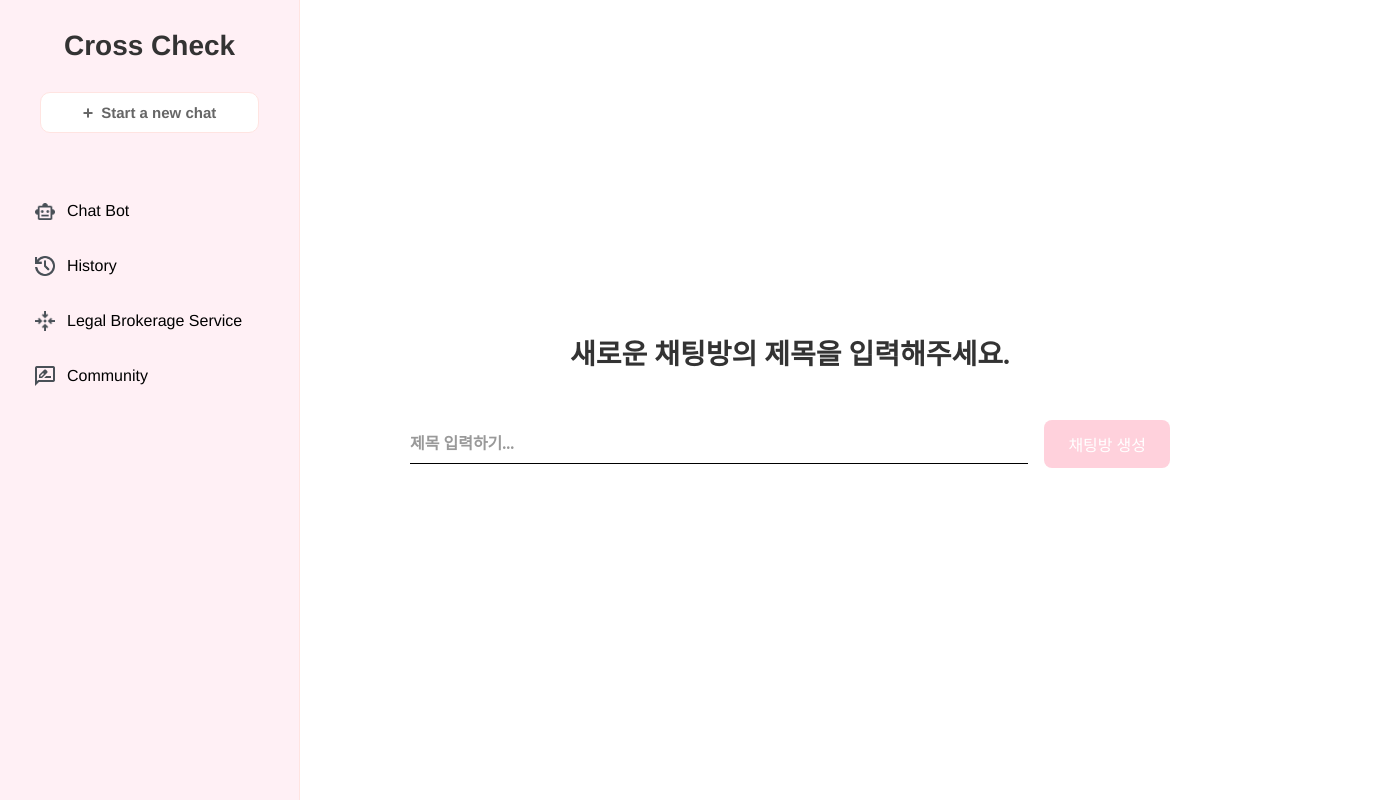
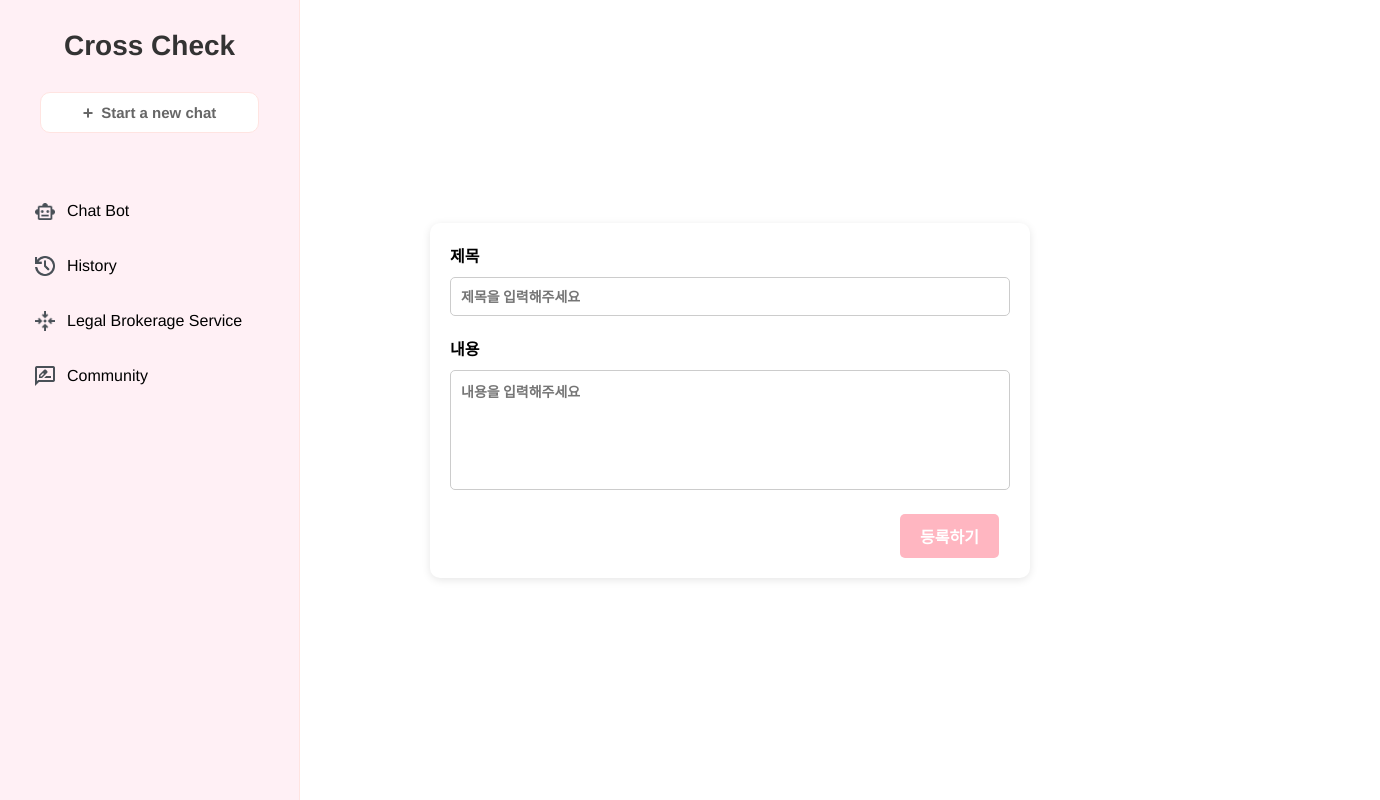
Before and after one commit to king-junho/CrossCheck-FE, a React (Create React App) app in the folder cross-check-fe/: page / in a window 1280 px wide. Shown: the whole page, 1380 px wide, since content can reach past the window. Built offline with nearby package versions, Linux system fonts and the light colour scheme; no server answers; a web font is replaced by a local one.

Commit message:
add : posting 페이지 생성

```diff
--- a/cross-check-fe/src/App.js
+++ b/cross-check-fe/src/App.js
@@ -1,14 +1,15 @@
 // src/App.js
-import React from 'react';
-import { BrowserRouter as Router, Route, Routes } from 'react-router-dom';
-import Sidebar from './Sidebar/components/Sidebar';
-import Login from './Login/components/Login';
-import Register from './Register/components/Register';
-import Chatbot from './Chatbot/components/Chatbot';
-import Community from './Community/components/Community';
-import History from './History/components/History';
-import LegalService from './LegalService/components/LegalService';
-import './App.css';
+import React from "react";
+import { BrowserRouter as Router, Route, Routes } from "react-router-dom";
+import Sidebar from "./Sidebar/components/Sidebar";
+import Login from "./Login/components/Login";
+import Register from "./Register/components/Register";
+import Chatbot from "./Chatbot/components/Chatbot";
+import Community from "./Community/components/Community";
+import History from "./History/components/History";
+import LegalService from "./LegalService/components/LegalService";
+import Posting from "./Community/components/Posting";
+import "./App.css";
 
 const AppLayout = ({ children }) => {
   return (
@@ -24,7 +25,7 @@ const App = () => {
     <Router>
       <Routes>
         {/* Public routes */}
-                        <Route path="/" element={<Chatbot />} />
+        <Route path="/" element={<Posting />} />
         <Route path="/login" element={<Login />} />
         <Route path="/register" element={<Register />} />
 
@@ -45,6 +46,8 @@ const App = () => {
             </AppLayout>
           }
         />
+        <Route path="/Posting" element={<Posting />} />
+
         <Route
           path="/history"
           element={
--- a/cross-check-fe/src/Community/components/Community.jsx
+++ b/cross-check-fe/src/Community/components/Community.jsx
@@ -1,10 +1,11 @@
-// src/Community/components/Community.jsx
 import React, { useState } from 'react';
+import { useNavigate } from 'react-router-dom'; // useNavigate import
 import CommunityBoard from './CommunityBoard';
 import '../css/community.css';
 
 const Community = () => {
   const [activeBoard, setActiveBoard] = useState('free'); // 'free' or 'scam'
+  const navigate = useNavigate(); // useNavigate 훅 사용
 
   return (
     <div className="community-container">
@@ -22,11 +23,14 @@ const Community = () => {
           >
             전세사기 게시판
           </button>
-                              <div className="tab-indicator" style={{
-                                    transform: `translateX(${activeBoard === 'free' ? '20px' : '180px'})`
-                              }} />
+          <div
+            className="tab-indicator"
+            style={{
+              transform: `translateX(${activeBoard === 'free' ? '20px' : '180px'})`,
+            }}
+          />
         </div>
-                        <button className="write-btn">
+        <button className="write-btn" onClick={() => navigate('/Posting')}>
           <span>+</span>
           write
         </button>
--- /dev/null
+++ b/cross-check-fe/src/Community/components/Posting.jsx
@@ -0,0 +1,55 @@
+import React from "react";
+import "../css/posting.css";
+import Sidebar from "../../Sidebar/components/Sidebar";
+import { useNavigate } from "react-router-dom";
+
+const Posting = () => {
+  const navigate = useNavigate();
+
+  const handleSubmit = (e) => {
+    e.preventDefault(); // 기본 동작(페이지 새로고침) 방지
+    alert("등록이 되었습니다."); // 팝업 메시지
+    navigate("/Community") // CommunityBoard.jsx로 이동
+  };
+
+  return (
+    <div className="posting">
+      <Sidebar />
+      <div className="posting-container">
+        <form className="posting-form" onSubmit={handleSubmit}>
+          {/* 제목 */}
+          <div className="form-group">
+            <label htmlFor="title" className="label">
+              제목
+            </label>
+            <input
+              type="text"
+              id="title"
+              className="input"
+              placeholder="제목을 입력해주세요"
+              required
+            />
+          </div>
+          {/* 내용 */}
+          <div className="form-group">
+            <label htmlFor="content" className="label">
+              내용
+            </label>
+            <textarea
+              id="content"
+              className="textarea"
+              placeholder="내용을 입력해주세요"
+              required
+            ></textarea>
+          </div>
+
+          <button type="submit" className="posting-submit-button">
+            등록하기
+          </button>
+        </form>
+      </div>
+    </div>
+  );
+};
+
+export default Posting;
--- /dev/null
+++ b/cross-check-fe/src/Community/css/posting.css
@@ -0,0 +1,84 @@
+.posting{
+    min-height: 100vh;
+    background-color: #fff;
+    /* Sidebar 너비만큼 margin 추가 */
+    margin-left: 400px;
+    margin-right: 100px;
+    /* Sidebar 너비를 제외한 너비 설정 */
+    width: calc(100% - 300px);
+}
+.posting-container {
+    display: flex;
+    justify-content: center;
+    align-items: center;
+    background-color: #FFF;
+    min-height: 100vh;
+    margin-left: -100vh;
+  }
+
+  .posting-form {
+    background-color: #fff;
+    padding: 20px;
+    border-radius: 10px;
+    box-shadow: 0 2px 8px rgba(0, 0, 0, 0.1);
+    width: 600px;
+    margin-left: 60vh;
+  }
+
+  .form-group {
+    margin-bottom: 20px;
+  }
+
+  .label {
+    display: block;
+    font-size: 16px;
+    font-weight: bold;
+    margin-bottom: 10px;
+  }
+
+  .input {
+    width: 100%;
+    padding: 10px;
+    border: 1px solid #ccc;
+    border-radius: 5px;
+    font-size: 14px;
+    transition: border-color 0.3s, box-shadow 0.3s;
+  }
+
+  .input:focus {
+    border-color: #FF8FAB; /* 테두리 색상 변경 */
+    box-shadow: 0 0 5px #FF8FAB; /* 포커스 시 발광 효과 */
+    outline: none; /* 기본 브라우저 포커스 테두리 제거 */
+  }
+
+  .textarea {
+    width: 100%;
+    height: 120px;
+    padding: 10px;
+    border: 1px solid #ccc;
+    border-radius: 5px;
+    font-size: 14px;
+    resize: none;
+  }
+
+
+  .textarea:focus {
+    border-color: #FF8FAB; /* 테두리 색상 변경 */
+    box-shadow: 0 0 5px #FF8FAB; /* 포커스 시 발광 효과 */
+    outline: none; /* 기본 브라우저 포커스 테두리 제거 */
+  }
+  .posting-submit-button {
+    background-color: #FFB6C1;
+    color: #fff;
+    padding: 10px 20px;
+    border: none;
+    border-radius: 5px;
+    font-size: 16px;
+    cursor: pointer;
+    transition: background-color 0.3s;
+    margin-left: 450px;
+  }
+
+  .posting-submit-button:hover {
+    background-color: #FF8FAB;
+  }
--- /dev/null
+++ b/cross-check-fe/src/config/keys.js
@@ -0,0 +1,2 @@
+// /src/config/keys.js
+export const CLAUDE_API_KEY = process. env.REACT_APP_ANTHROPIC_API_KEY;
```
Lines whose indentation alone changed are shown as unchanged.
